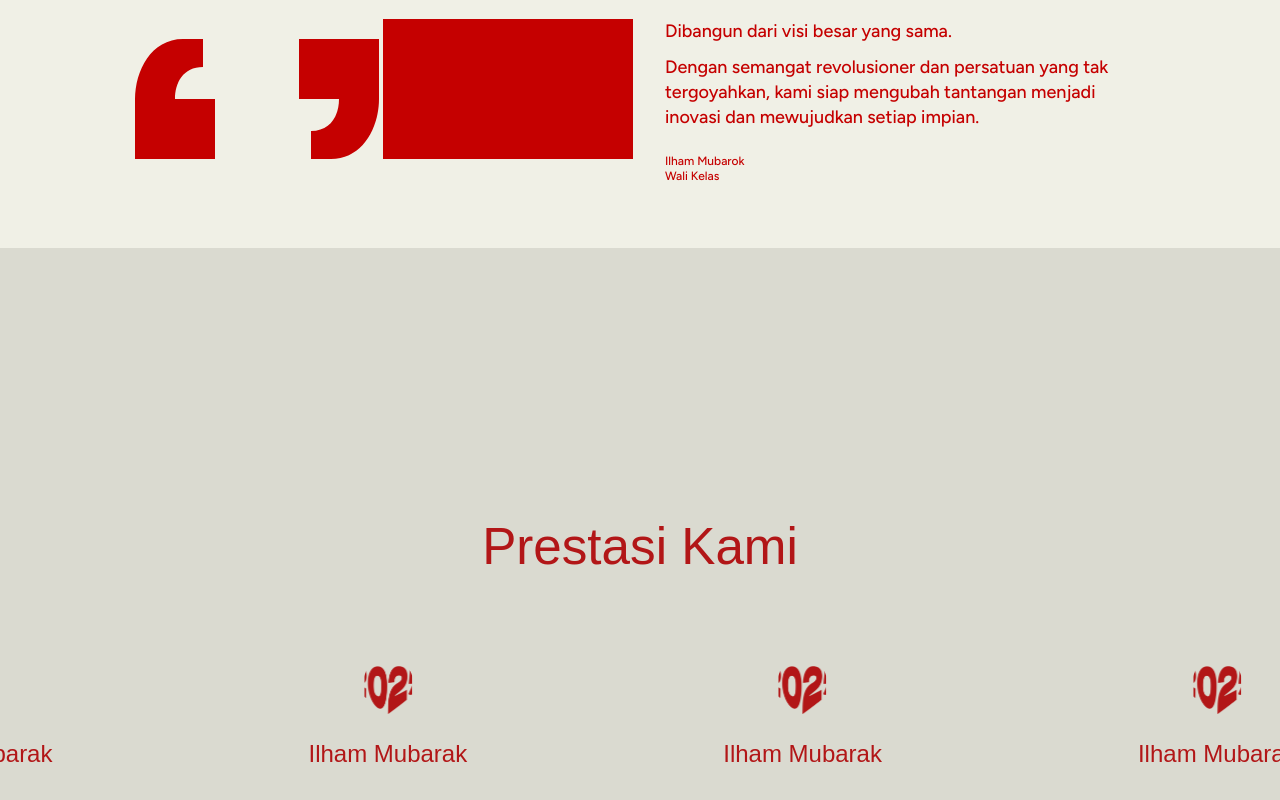
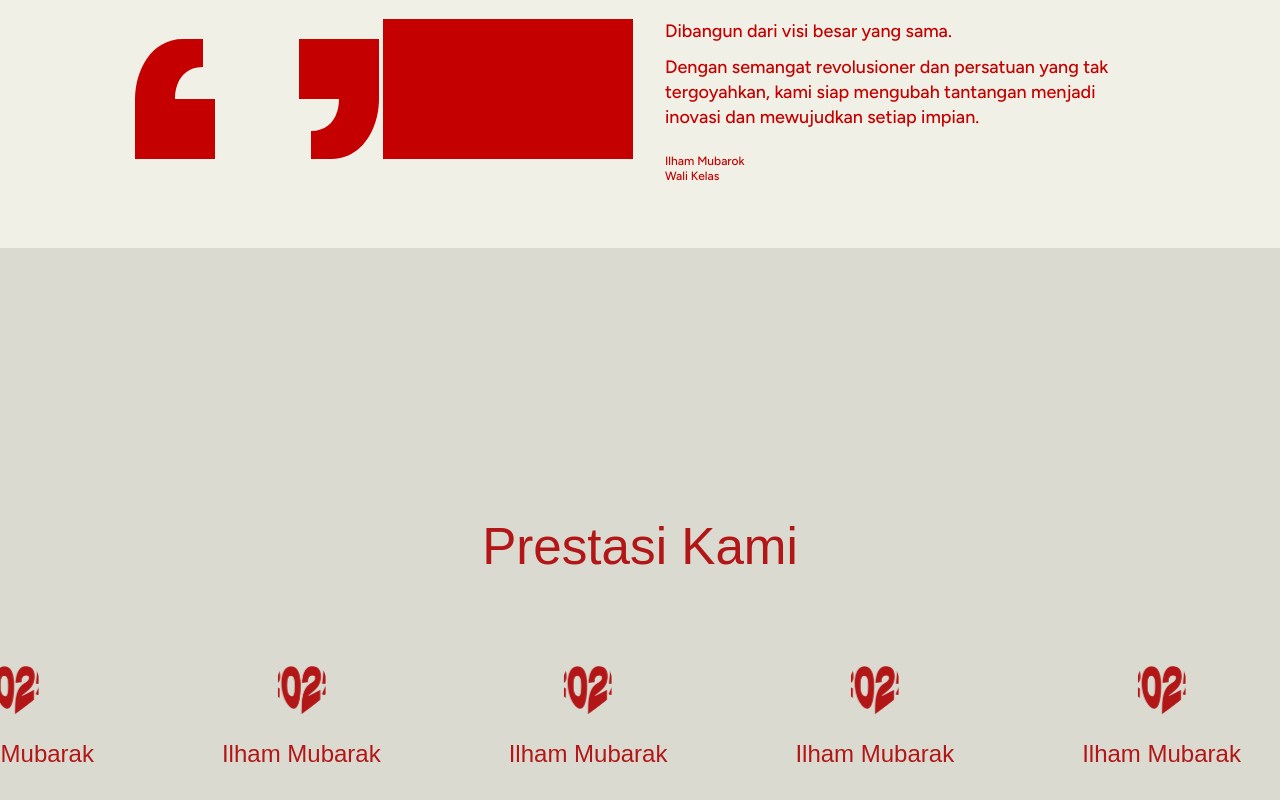
Before and after one commit to MuhamadIlhamMubarrok/landingpage-10b, a React (Vite) app: page / in a window 1280 px wide. Shown: the part 2173-2973 px from the top of the page. Built offline with nearby package versions, Linux system fonts and the light colour scheme; a web font is replaced by a local one.

Commit message:
Propre update (ongoing)

```diff
--- a/src/components/ProjekPrestasi/Propre.jsx
+++ b/src/components/ProjekPrestasi/Propre.jsx
@@ -45,15 +45,15 @@ export default function Propre() {
       >
         <motion.div className="marquee inline-flex min-w-max">
           {looped.map((src, i) => (
-            <div className="flex flex-col items-center">
+            <div className="flex flex-col items-center mx-16">
               <img
                 key={i}
                 src={src.img}
                 alt={src.name}
-                className="mx-32 h-12 w-12 object-cover rounded-xl"
+                className=" h-12 w-12 object-cover rounded-xl"
               />
 
-              <h2 className="mt-6 mx-32 font-hanson text-2xl text-primary">
+              <h2 className="mt-6  font-hanson text-2xl text-primary">
                 {src.name}
               </h2>
             </div>
@@ -63,15 +63,15 @@ export default function Propre() {
 
         <motion.div className="marquee inline-flex min-w-max">
           {looped.map((src, i) => (
-            <div className="flex flex-col items-center">
+            <div className="flex flex-col items-center mx-16">
               <img
               key={i + items.length}
               src={src.img}
               alt={src.name}
-              className="mx-32 h-12 w-12 object-cover rounded-xl"
+              className=" h-12 w-12 object-cover rounded-xl"
               />
 
-              <h2 className="mt-6 mx-32 font-hanson text-primary text-2xl">
+              <h2 className="mt-6  font-hanson text-primary text-2xl">
                 {src.name}
               </h2>
             </div>
```
